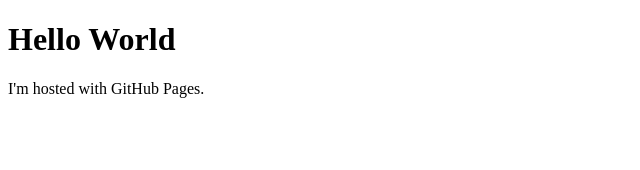
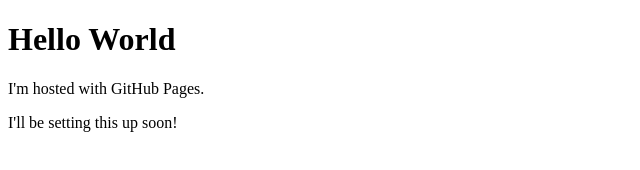
Before and after one commit to cowalll/cowalll.github.io, a plain HTML site: page index.html in a window 1280 px wide. Shown: the whole page, without its empty margins (0-640 px from the left). Drawn offline with Linux system fonts and the light colour scheme.

Commit message:
oooo this is cool

```diff
--- a/index.html
+++ b/index.html
@@ -3,5 +3,6 @@
 <body>
 <h1>Hello World</h1>
 <p>I'm hosted with GitHub Pages.</p>
+<p>I'll be setting this up soon!</p>
 </body>
 </html>
```
